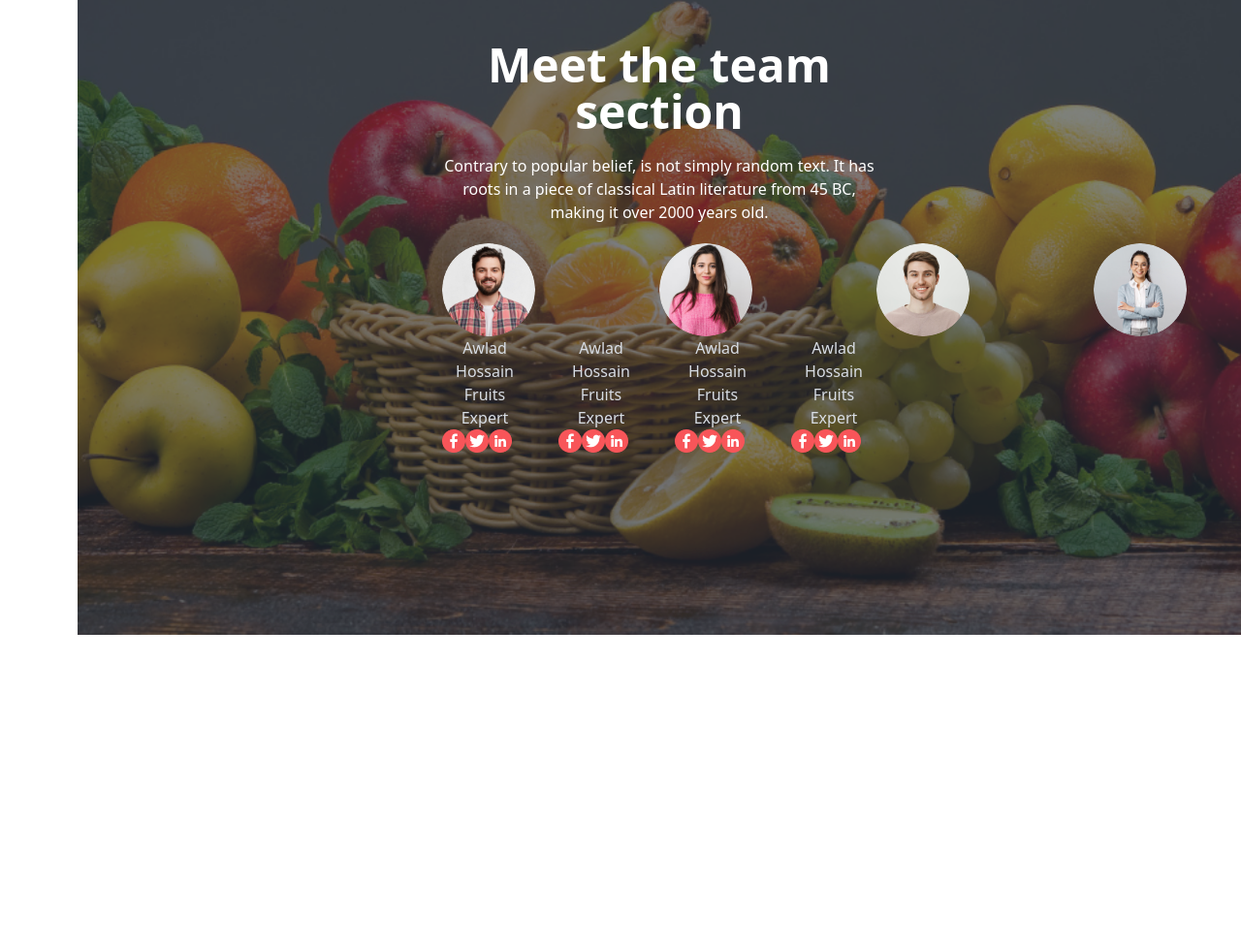
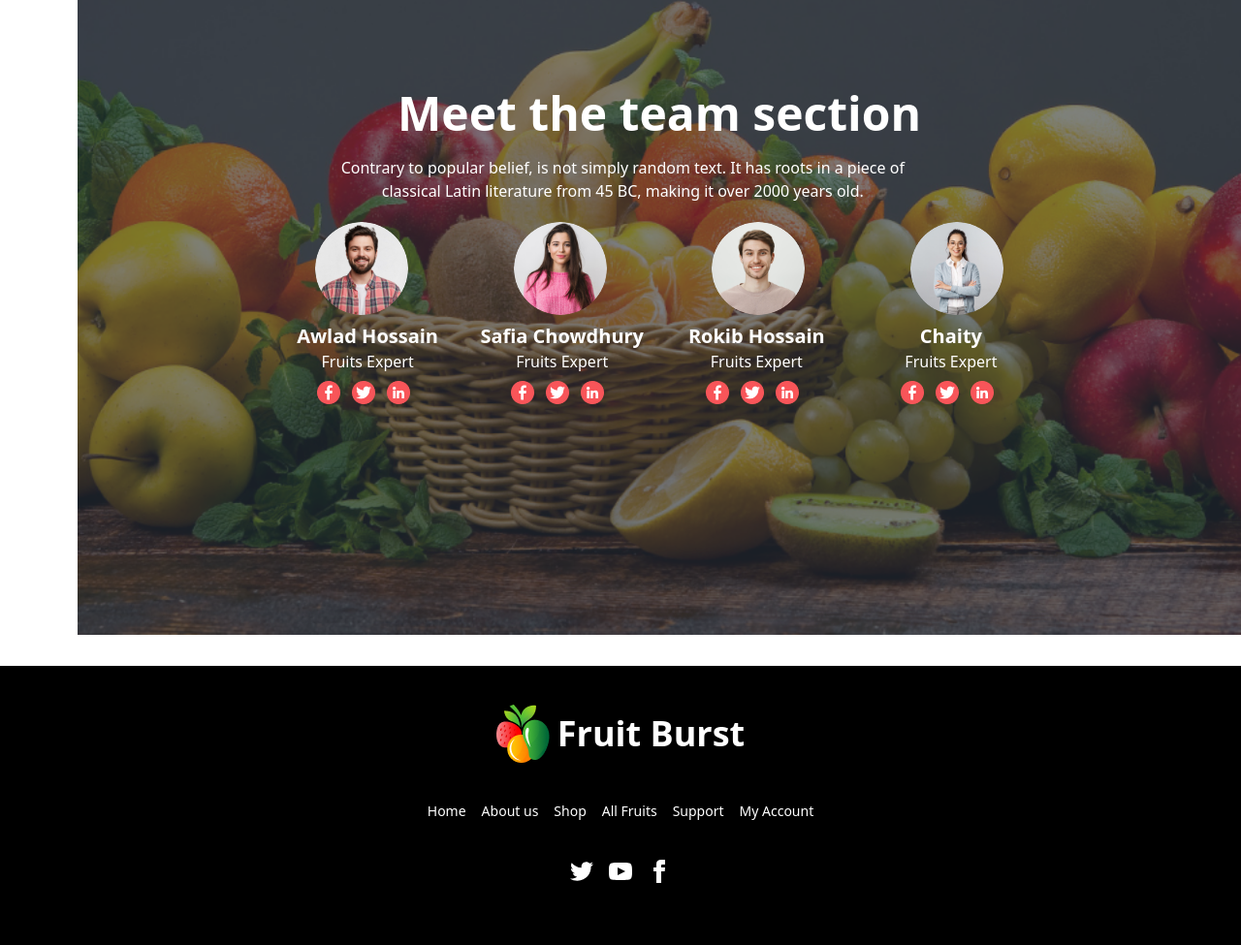
Before and after one commit to sh4yeree/fruit-burst-page, a plain HTML site: page index.html in a window 1280 px wide. Shown: the part 1723-2698 px from the top of the page at 97% size. Before the commit the page ends 2378 px from the top, so only its background shows below. Drawn offline with nearby package versions, Linux system fonts and the light colour scheme.

Commit message:
added footer

```diff
--- a/index.html
+++ b/index.html
@@ -422,10 +422,10 @@
         <div class="hero min-h-screen w-[1200px] h-[600px]" style="background-image: url(images/banner1.png);">
           <div class="hero-overlay bg-opacity-60"></div>
           <div class="hero-content text-center text-neutral-content">
-            <div class="max-w-md">
+            <div class="">
               <h1 class="mb-5 text-white text-5xl font-bold">Meet the team section</h1>
-              <p class="mb-5 text-white">Contrary to popular belief, is not simply random text. It has roots in a piece of classical Latin literature from 45 BC, making it over 2000 years old.</p>
-              <div class="flex space-x-32 justify-around">
+              <p class="mb-5 text-white ml-10 w-[615px]">Contrary to popular belief, is not simply random text. It has roots in a piece of classical Latin literature from 45 BC, making it over 2000 years old.</p>
+              <div class="flex space-x-12 justify-around">
                 <div class="avatar">
                 <div class="w-24 rounded-full">
                   <img src="/images/member1.png"/>
@@ -447,34 +447,34 @@
                 </div>
               </div>
               </div>
-              <div class="grid gap-x-8 gap-y-8 grid-cols-1 md:grid-cols-2 lg:grid-cols-4">
-                <div><h3>Awlad Hossain</h3>
-                  <h4>Fruits Expert</h4>
-                  <div class="flex">
+              <div class="grid gap-8 grid-cols-1 md:grid-cols-2 lg:grid-cols-4">
+                <div><h3 class="text-white font-semibold text-xl mt-2">Awlad Hossain</h3>
+                  <h4 class="text-white">Fruits Expert</h4>
+                  <div class="flex justify-between w-24 ml-8 mt-2">
                   <img src="images/facebook 1.png" alt="">
                   <img src="images/twitter (1) 1.png" alt="">
                   <img src="images/linkedin 1 (1).png" alt="">
                 </div>
                 </div>
-                <div><h3>Awlad Hossain</h3>
-                  <h4>Fruits Expert</h4>
-                  <div class="flex">
+                <div><h3 class="text-white font-semibold text-xl mt-2">Safia Chowdhury</h3>
+                  <h4 class="text-white">Fruits Expert</h4>
+                  <div class="flex justify-between w-24 ml-8 mt-2">
                   <img src="images/facebook 1.png" alt="">
                   <img src="images/twitter (1) 1.png" alt="">
                   <img src="images/linkedin 1 (1).png" alt="">
                 </div>
                 </div>
-                <div><h3>Awlad Hossain</h3>
-                  <h4>Fruits Expert</h4>
-                  <div class="flex">
+                <div><h3 class="text-white font-semibold text-xl mt-2">Rokib Hossain</h3>
+                  <h4 class="text-white">Fruits Expert</h4>
+                  <div class="flex justify-between w-24 ml-8 mt-2">
                   <img src="images/facebook 1.png" alt="">
                   <img src="images/twitter (1) 1.png" alt="">
                   <img src="images/linkedin 1 (1).png" alt="">
                 </div>
                 </div>
-                <div><h3>Awlad Hossain</h3>
-                  <h4>Fruits Expert</h4>
-                  <div class="flex">
+                <div><h3 class="text-white font-semibold text-xl mt-2">Chaity</h3>
+                  <h4 class="text-white">Fruits Expert</h4>
+                  <div class="flex justify-between w-24 ml-8 mt-2">
                   <img src="images/facebook 1.png" alt="">
                   <img src="images/twitter (1) 1.png" alt="">
                   <img src="images/linkedin 1 (1).png" alt="">
@@ -491,7 +491,30 @@
 
     </main>
     <footer>
+      <footer class="footer mt-8 footer-center p-10 bg-black">
+        <div class="flex">
+          <img src="images/logo.png" alt="">
+          <p class="text-white text-4xl font-semibold">
+            Fruit Burst
+          </p>
 
+        </div>
+        <div class="text-white grid grid-flow-col gap-4">
+          <a class="link link-hover">Home</a>
+          <a class="link link-hover">About us</a>
+          <a class="link link-hover">Shop</a>
+          <a class="link link-hover">All Fruits</a>
+          <a class="link link-hover">Support</a>
+          <a class="link link-hover">My Account</a>
+        </div>
+        <div>
+          <div class="mb-6 text-white grid grid-flow-col gap-4">
+            <a><svg xmlns="http://www.w3.org/2000/svg" width="24" height="24" viewBox="0 0 24 24" class="fill-current"><path d="M24 4.557c-.883.392-1.832.656-2.828.775 1.017-.609 1.798-1.574 2.165-2.724-.951.564-2.005.974-3.127 1.195-.897-.957-2.178-1.555-3.594-1.555-3.179 0-5.515 2.966-4.797 6.045-4.091-.205-7.719-2.165-10.148-5.144-1.29 2.213-.669 5.108 1.523 6.574-.806-.026-1.566-.247-2.229-.616-.054 2.281 1.581 4.415 3.949 4.89-.693.188-1.452.232-2.224.084.626 1.956 2.444 3.379 4.6 3.419-2.07 1.623-4.678 2.348-7.29 2.04 2.179 1.397 4.768 2.212 7.548 2.212 9.142 0 14.307-7.721 13.995-14.646.962-.695 1.797-1.562 2.457-2.549z"></path></svg></a>
+            <a><svg xmlns="http://www.w3.org/2000/svg" width="24" height="24" viewBox="0 0 24 24" class="fill-current"><path d="M19.615 3.184c-3.604-.246-11.631-.245-15.23 0-3.897.266-4.356 2.62-4.385 8.816.029 6.185.484 8.549 4.385 8.816 3.6.245 11.626.246 15.23 0 3.897-.266 4.356-2.62 4.385-8.816-.029-6.185-.484-8.549-4.385-8.816zm-10.615 12.816v-8l8 3.993-8 4.007z"></path></svg></a>
+            <a><svg xmlns="http://www.w3.org/2000/svg" width="24" height="24" viewBox="0 0 24 24" class="fill-current"><path d="M9 8h-3v4h3v12h5v-12h3.642l.358-4h-4v-1.667c0-.955.192-1.333 1.115-1.333h2.885v-5h-3.808c-3.596 0-5.192 1.583-5.192 4.615v3.385z"></path></svg></a>
+          </div>
+        </div>
+      </footer>
     </footer>
 
 </body>
```
